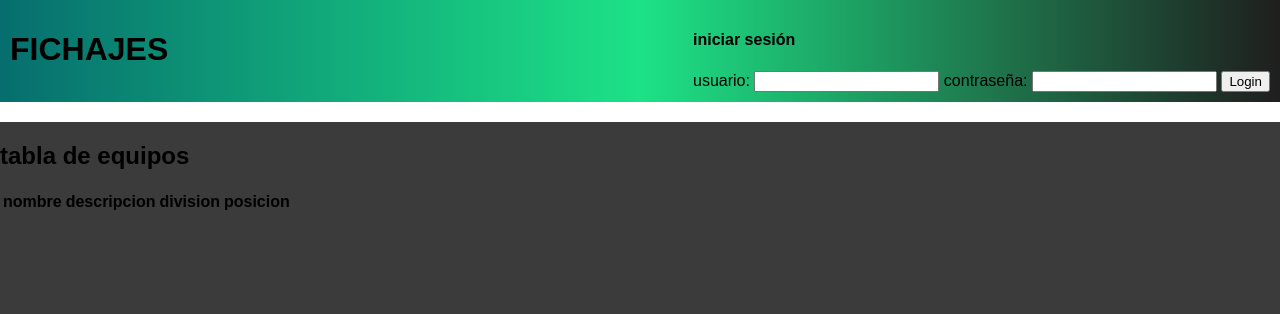
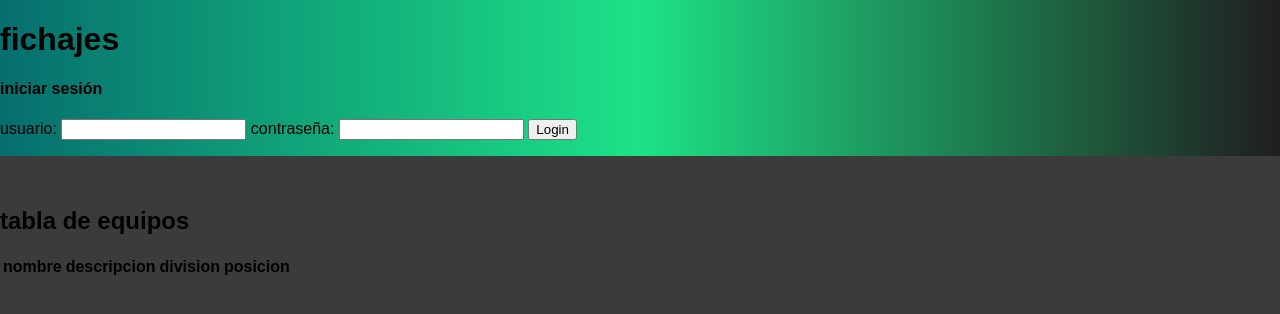
Before and after one commit to DrLiver/TPE1, a PHP site: page / in a window 1280 px wide. Shown: the top 314 px of the page. Run offline with PHP 8.4, Linux system fonts and the light colour scheme; lists and menus that the app fills with data are empty.

Commit message:
Revert "prototipo del header"

```diff
--- a/index.html
+++ b/index.html
@@ -12,8 +12,9 @@
 <body>
 
     <header id="header">
-        <h1 id="title">fichajes</h1>
-        <div id="login">
+        <div>
+            <h1>fichajes</h1>
+            <div>
                 <h4>iniciar sesión</h4>
                 <form action="" method="post">
                     <label for="username">usuario: </label>
@@ -24,10 +25,11 @@
                     <input type="submit" value="Login">
                 </form>
             </div>
-    </header>
+        </div>
         <nav id="nav">
             <p></p>
         </nav>
+    </header>
     <article id="content">
 
         <h1> tabla de equipos</h1>
--- a/styles/pageStyle.css
+++ b/styles/pageStyle.css
@@ -12,9 +12,6 @@ body {
 #header {
     grid-area: header;
     background: linear-gradient(90deg, rgba(6, 110, 110), rgb(29, 226, 134), rgb(31, 30, 30));
-    display: flex;
-    justify-content: space-between;
-    padding: 10px;
 }
 
 #nav {
@@ -25,9 +22,3 @@ body {
 #content {
     grid-area: content;
 }
-
-#title {
-    text-transform: uppercase;
-}
-
-#login {}
```
Lines whose indentation alone changed are shown as unchanged.
